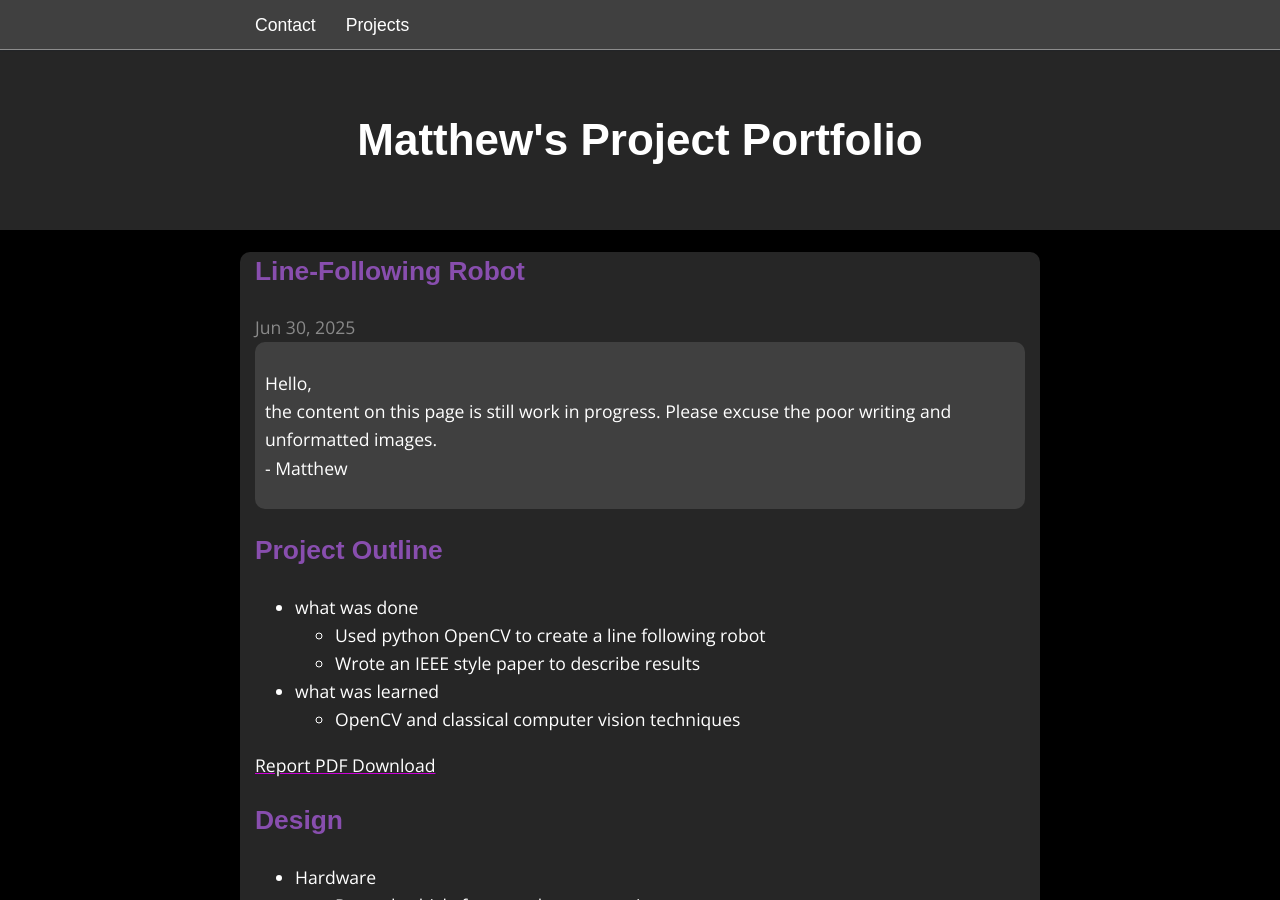
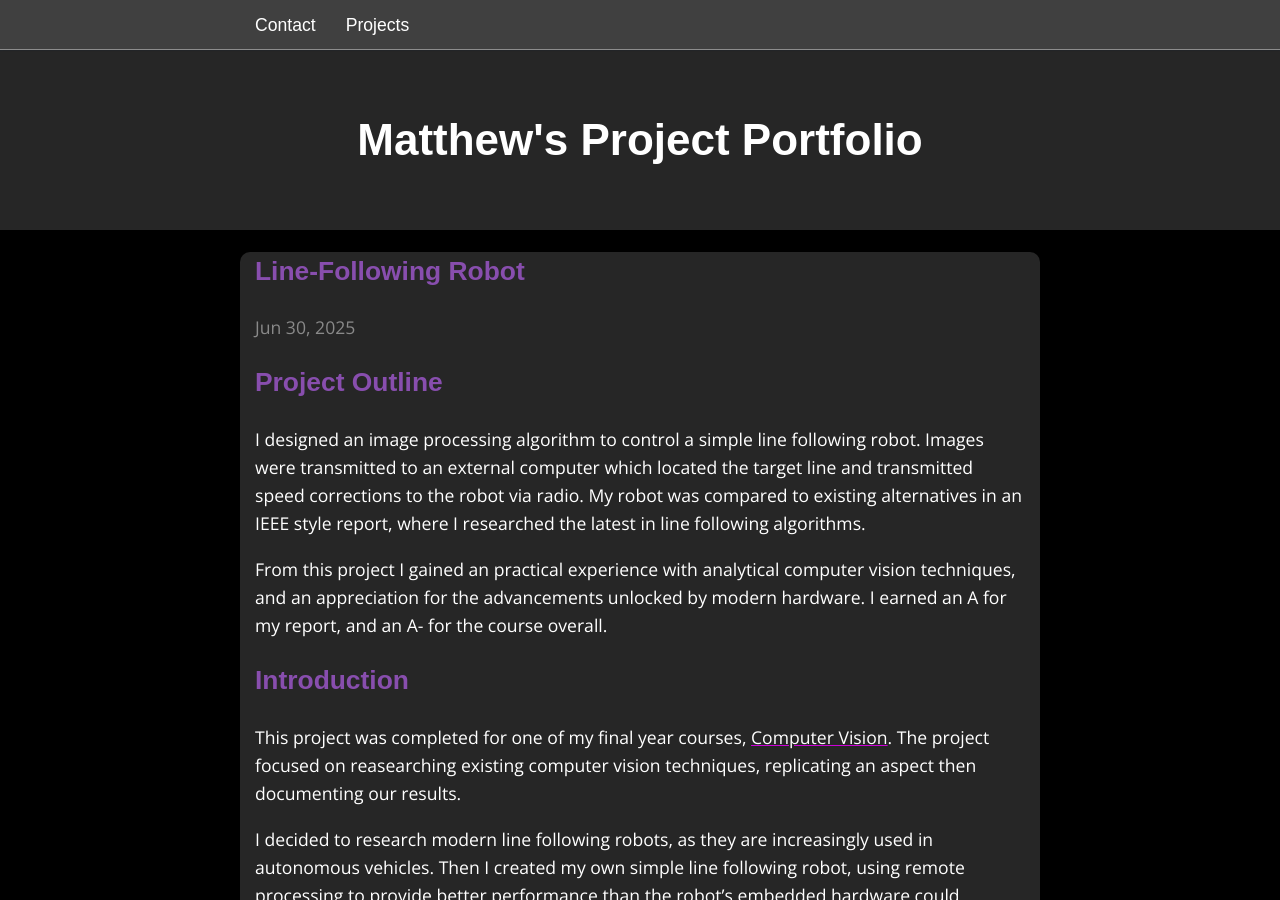
Before and after one commit to emjayking/portfolio, a Jekyll site: the page built from _posts/2025-06-29-computer-vision-line-following-robot.markdown, in a window 1280 px wide and 900 px high. Built offline with Jekyll 4.4.1, drawn with Linux system fonts in a browser that asks for light colours; some web fonts are replaced; some of the changed text lies outside the part shown.

Commit message:
Updated line following robot page

```diff
--- a/_posts/2025-06-29-computer-vision-line-following-robot.markdown
+++ b/_posts/2025-06-29-computer-vision-line-following-robot.markdown
@@ -5,57 +5,96 @@ date:   2025-06-30 13:00:00 +1200
 categories: course computer-vision
 thumbnail: "media/line-following-robot/race-car.jpg"
 ---
-<div class="work-in-progress">
+
+<!-- <div class="work-in-progress">
     <p>
     Hello, <br> the content on this page is still work in progress. Please excuse the poor writing and unformatted images.  <br>
     - Matthew
     </p>
-</div>
+</div> -->
 
 # Project Outline
-- what was done
-    - Used python OpenCV to create a line following robot
-    - Wrote an IEEE style paper to describe results
+I designed an image processing algorithm to control a simple line following robot.
+Images were transmitted to an external computer which located the target line and transmitted speed corrections to the robot via radio.
+My robot was compared to existing alternatives in an IEEE style report, where I researched the latest in line following algorithms.
 
-- what was learned
-    - OpenCV and classical computer vision techniques
+From this project I gained an practical experience with analytical computer vision techniques, and an appreciation for the advancements unlocked by modern hardware.
+I earned an A for my report, and an A- for the course overall.
 
-[Report PDF Download]({{ site.baseurl }}/media/line-following-robot/COSC_Conference_Paper.pdf)
+# Introduction
+This project was completed for one of my final year courses, [Computer Vision](https://courseinfo.canterbury.ac.nz/GetCourseDetails.aspx?course=COSC428&occurrence=25S1(C)&year=2025).
+The project focused on reasearching existing computer vision techniques, replicating an aspect then documenting our results.
+
+I decided to research modern line following robots, as they are increasingly used in autonomous vehicles.
+Then I created my own simple line following robot, using remote processing to provide better performance than the robot's embedded hardware could provide.
+Finally, my results were compiled into an [IEEE style report]({{ site.baseurl }}/media/line-following-robot/COSC_Conference_Paper.pdf).
 
 # Design
 
-- Hardware
-    - Reused vehicle from [wacky racer project]({{ site.baseurl }}/course/embedded-systems/2025/06/26/wacky-racer-project.html)
-    - Used iPhone as camera
-    - Streamed video to macbook via bluetooth
-    - macbook sent pwm commands to car via radio through uart
-    - System Diagram
+For the car's chassis, I reused the tank-rabbit from my [wacky racer project]({{ site.baseurl }}/course/embedded-systems/2025/06/26/wacky-racer-project.html).
+My iPhone acted as a wireless bluetooth camera, streaming to my macbook at 30fps.
+The macbook locates the target line within a frame, calculates the angular difference between the target line and the vehicle's heading, then uses a proportional controller to generate corrections to the vehicle motor speed, effectively steering the vehicle.
+These commands are sent to the vehicle's radio controller via UART, the controller simply acts as a repeater.
 
-![System Diagram]({{ site.baseurl }}/media/line-following-robot/system-diagram.png)
+<img src="{{ site.baseurl }}/media/line-following-robot/system-diagram.png"
+    alt="system-diagram"
+    style="display:block; max-width: 70%; margin: auto;">
+<figcaption>System Diagram</figcaption>
 
+As you can see below, the camera was secured using the latest in flexible adhesive technology <del>electrical tape</del>. Make no mistake dear reader, this design was intentional, and absolutely <em>not</em> a consequence of ignoring the mechanical design until the last minute.
 
-![car with camera]({{ site.baseurl }}/media/line-following-robot/race-car.jpg)
+<img src="{{ site.baseurl }}/media/line-following-robot/race-car.jpg"
+    alt="completed car"
+    style="display:block; max-width: 70%; margin: auto;">
+<figcaption>Robot in action</figcaption>
 
-- Software (Computer vision)
-    - smoothed raw image with gaussian blur
-    - Binarised image with dynamic-bimodal thresholding
-    - Used Canny edge detection to find lines in the image
-    - Used Hough line transform to connect adjacent edge points into lines
-    - Used criteria to select which line to follow
+The image processing pipeline was fairly simple, the image grid below shows an example of each step.
+The score critera selects which of the green lines to follow based on its start pixel and relative angle. The red vertical line represents the robot's heading, and the red line bording the tape is what the score criteria decides to follow.
+The relative angle between these two lines then calculated to control the robot's direction.
 
-![raw image]({{ site.baseurl }}/media/line-following-robot/raw.png)
-![smoothed image]({{ site.baseurl }}/media/line-following-robot/smoothed.png)
-![binarised image]({{ site.baseurl }}/media/line-following-robot/Binarised.png)
-![detected edges]({{ site.baseurl }}/media/line-following-robot/canny-edge.png)
-![detected lines]({{ site.baseurl }}/media/line-following-robot/hough-line.png)
+<ol>
+    <li>A raw image is recieved via bluetooth.</li>
+
+    <li>Smoothing with a <a href="https://opencv24-python-tutorials.readthedocs.io/en/latest/py_tutorials/py_imgproc/py_filtering/py_filtering.html#gaussian-filtering">Gaussian Blur</a> to removes noise.</li>
+
+    <li><a href="https://docs.opencv.org/4.x/d7/d4d/tutorial_py_thresholding.html">Otsu's Binarization</a> dynamically thresholds the image.</li>
+
+    <li><a href="https://docs.opencv.org/4.x/da/d22/tutorial_py_canny.html">Canny Edge Detection</a> finds edge pixels.</li>
+
+    <li>The <a href="https://docs.opencv.org/4.x/d6/d10/tutorial_py_houghlines.html">Hough Line Transform</a> links edge pixels to form lines.</li>
+
+    <li>A score criteria is applied to select which line to follow.</li>
+</ol>
+
+<div id="computer-vision-image-grid">
+    <div id="areaA">
+        <img src="{{ site.baseurl }}/media/line-following-robot/raw.png">
+        <img src="{{ site.baseurl }}/media/line-following-robot/smoothed.png">
+        <img src="{{ site.baseurl }}/media/line-following-robot/Binarised.png">
+    </div>
+    <div id="areaB">
+        <img src="{{ site.baseurl }}/media/line-following-robot/canny-edge.png">
+        <img src="{{ site.baseurl }}/media/line-following-robot/hough-line.png">
+    </div>
+</div>
+
+I calculated speed by linearly mapping the angular error to a %PWM offset which was applied to base forward speed.
+This made tuning the controls easy, but the car definitely could be improved with a proper PID system.
+
+<img src="{{ site.baseurl }}/media/line-following-robot/speed-control-diagram.drawio.png"
+    alt="speed calculation flowchart"
+    style="display:block; max-width: 70%; margin: auto;">
+<figcaption>Speed Calculation</figcaption>
 
 # Results
 
-- Frame-rate
-- Failure modes
-- Algorithm limitations
-    - would not center on line
-    - bimodal collapse when line lost
-    -
+I tested the car by creating right-angle corners with varying radii, and recording the success rate.
+I was only able to reach 50mm/s, a far cry from the world record 2.25m/s.
+The primary constraint was my image processing pipeline, which failed to locate the line if the corner was too sharp.
+I observed three failure modes during testing.
+Understeer and oversteer could be fixed by replacing the linear control with a PID system, but paralax error would require improving the image processing to also calculate the robot's horizontal baseline offset.
 
-![failure modes]({{ site.baseurl }}/media/line-following-robot/failure-modes.png)
+<img src="{{ site.baseurl }}/media/line-following-robot/failure-modes.png"
+    alt="Failure modes diagram"
+    style="display:block; max-width: 70%; margin: auto;">
+<figcaption>Failure Modes</figcaption>
--- a/_sass/_layout.scss
+++ b/_sass/_layout.scss
@@ -199,3 +199,21 @@ figcaption {
 .purple {
   color: $accent;
 }
+
+#computer-vision-image-grid {
+  display: grid;
+  grid-template-rows: auto auto;
+  row-gap: 1%;
+
+  #areaA {
+    display: grid;
+    grid-template-columns: auto auto auto;
+    column-gap: 1%;
+  }
+
+  #areaB {
+    display: grid;
+    grid-template-columns: auto auto;
+    column-gap: 1%;
+  }
+}
```
Also changed, not shown: media/line-following-robot/speed-control-diagram.drawio.png (added), media/line-following-robot/system-diagram.png.
